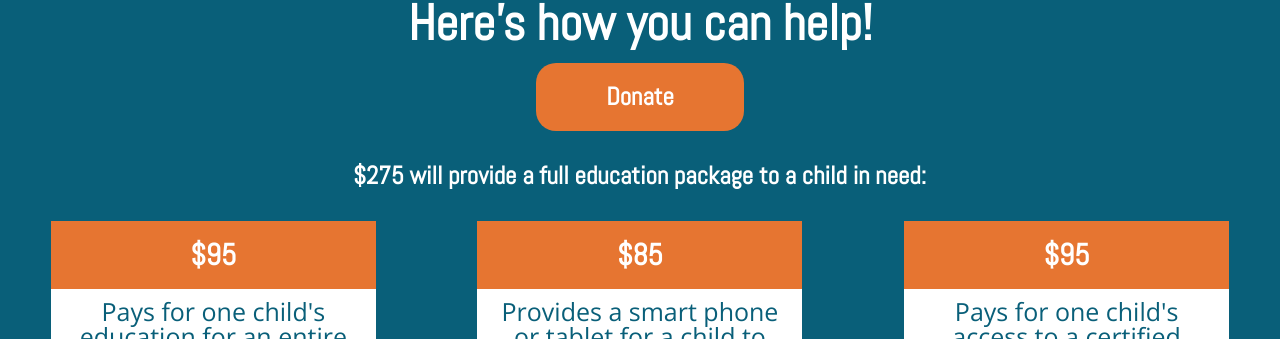
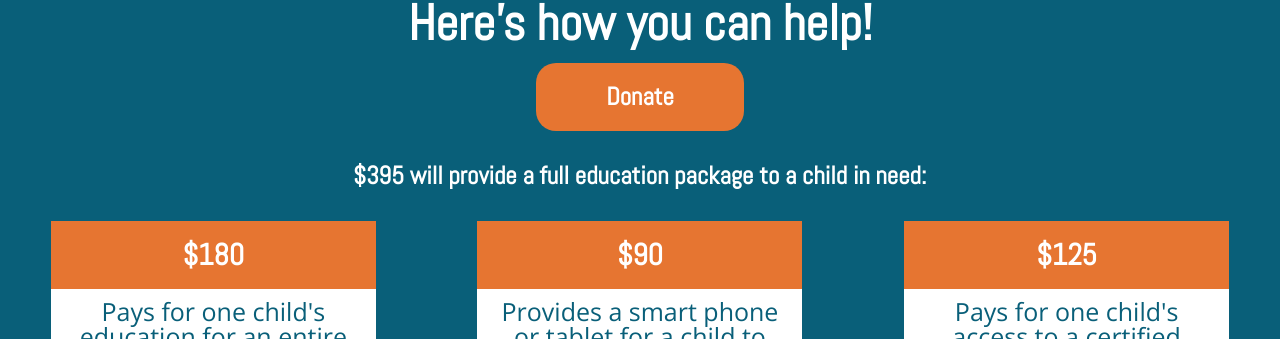
Before and after one commit to PopeDearden/stonesoflight, a React (Create React App) app: page / in a window 1280 px wide. Shown: the part 1538-1877 px from the top of the page. Built offline with nearby package versions, Linux system fonts and the light colour scheme.

Commit message:
updated pricing

```diff
--- a/src/components/sections/Solution.jsx
+++ b/src/components/sections/Solution.jsx
@@ -15,21 +15,21 @@ function Solution() {
   </h2>
 </div>
 </a>
-      <h2>$275 will provide a full education package to a child in need:</h2>
+      <h2>$395 will provide a full education package to a child in need:</h2>
       </Zoom>
 
       <div className="Row">
 
       <a href="https://checkout.square.site/merchant/WFJDHKBHCFDKF/checkout/3NBHFIZQ4XMHWIJV65M25T54" target="_blank" rel="noreferrer">
         <div className="Card">
-          <h2>$95</h2>
+          <h2>$180</h2>
           <p>Pays for one child's education for an entire year!</p>
           <img src="https://cdn.shopify.com/s/files/1/0040/3786/9638/files/NXL_7927.jpg?v=1592607859" alt="Guatemalan Girl Studying"></img>
         </div>
    </a>
    <a href="https://checkout.square.site/merchant/WFJDHKBHCFDKF/checkout/3NBHFIZQ4XMHWIJV65M25T54" target="_blank" rel="noreferrer">
         <div className="Card">
-          <h2>$85</h2>
+          <h2>$90</h2>
           <p>Provides a smart phone or tablet for a child to access the education platform for 1 year!</p>
           <img src="https://cdn.shopify.com/s/files/1/0040/3786/9638/files/Guatemalan_student_with_tablet.jpg?v=1615942822" alt="Guatemalan Boy with Tablet"></img>
           {/* <img src="https://cdn.shopify.com/s/files/1/0040/3786/9638/files/kids_looking_at_phone_1.jpg?v=1610224337" alt="Guatemalan Girl Studying"></img> */}
@@ -37,7 +37,7 @@ function Solution() {
         </a>
         <a href="https://checkout.square.site/merchant/WFJDHKBHCFDKF/checkout/3NBHFIZQ4XMHWIJV65M25T54" target="_blank" rel="noreferrer">
         <div className="Card">
-          <h2>$95</h2>
+          <h2>$125</h2>
           <p>Pays for one child's access to a certified teacher for one year!</p>
           <img src="https://images.pexels.com/photos/1181519/pexels-photo-1181519.jpeg?auto=compress&cs=tinysrgb&dpr=2&h=750&w=1260" alt="Guatemalan Girl Studying"></img>
         </div>
```
Also changed, not shown: 1 other file (tests, documents, lock files or other folders).
